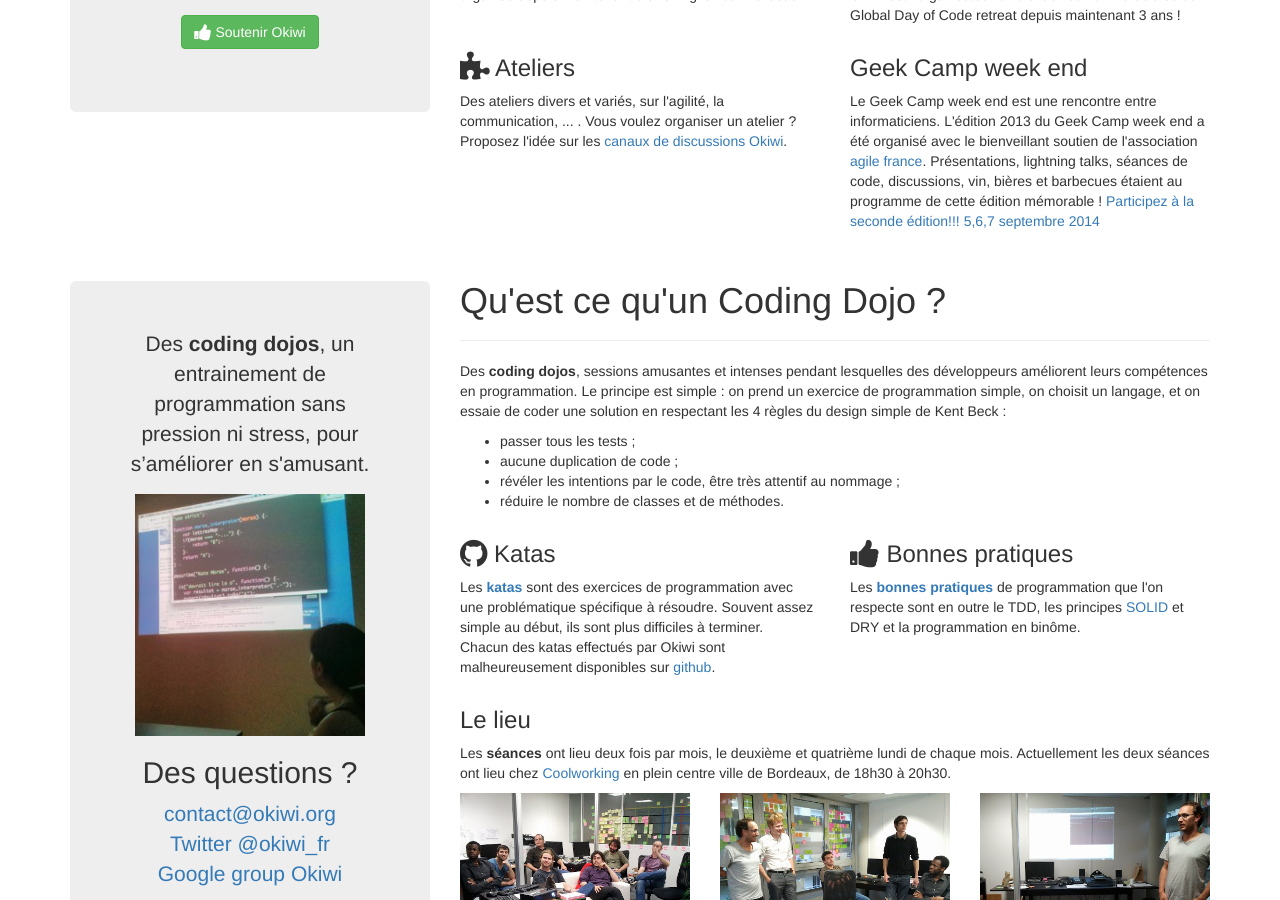
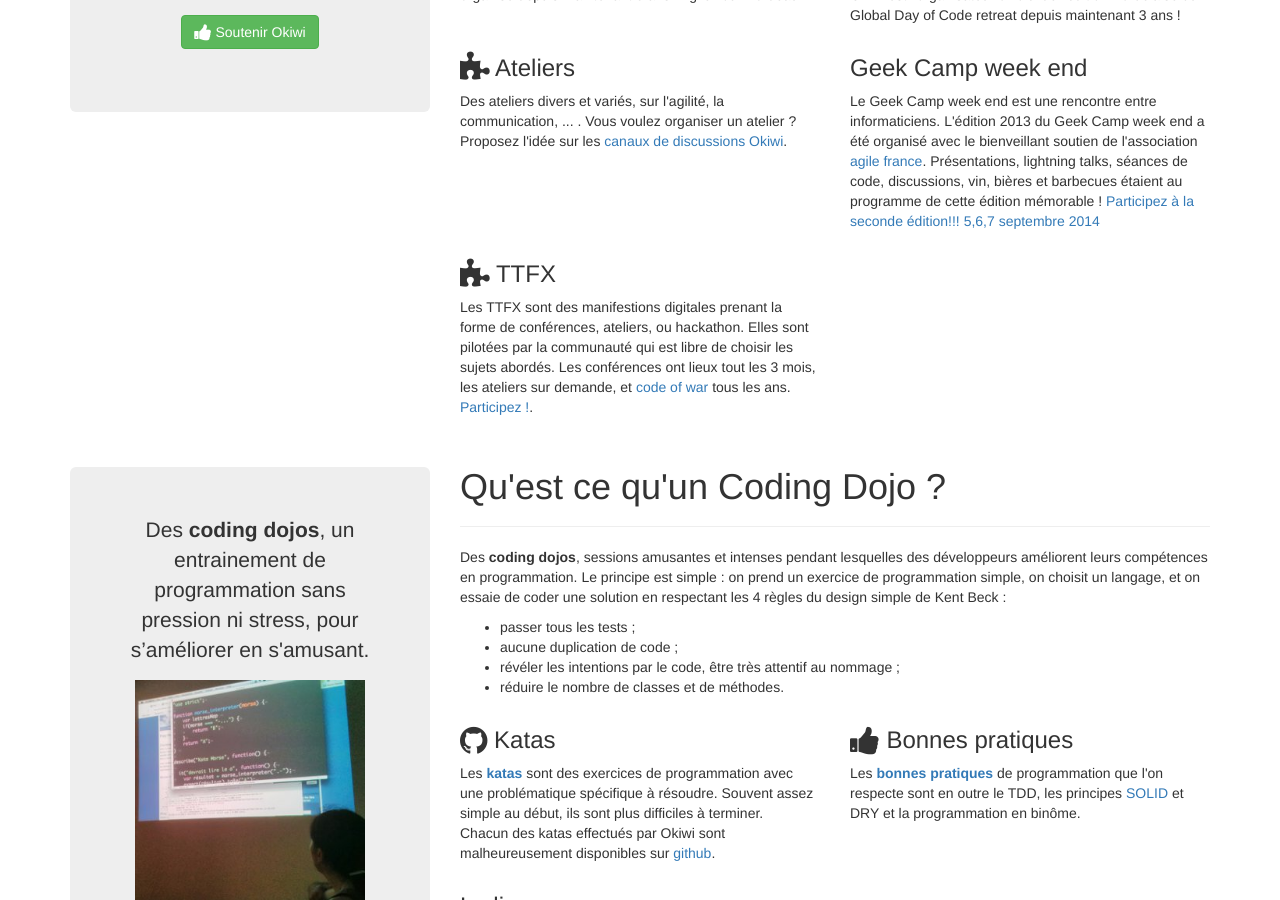
Before and after one commit to okiwi/okiwi.org, a Jekyll site: the page built from index.html, in a window 1280 px wide and 900 px high, scrolled down 570 px. Built offline with Jekyll 4.4.1, drawn with Linux system fonts in a browser that asks for light colours; nearby versions of some CDN libraries; Markdown is read by kramdown in place of the engine named in the settings.

Commit message:
Update index.html
Ajouté description des TTFX

```diff
--- a/index.html
+++ b/index.html
@@ -111,6 +111,22 @@ title: Okiwi
                     cette édition mémorable&nbsp;!
                     <a href="/geek-camp/">Participez à la seconde édition!!! 5,6,7 septembre 2014</a>
                 </p>
+
+            </div>
+        </div>
+        <div class="row">
+            <div class="col-sm-6">
+                <h3><i class="fa fa-puzzle-piece fa-lg"></i> TTFX</h3>
+
+                <p>
+                    Les TTFX sont des manifestions digitales prenant la forme de conférences, ateliers, ou hackathon.
+                    Elles sont pilotées par la communauté qui est libre de choisir les sujets abordés.
+                    Les conférences ont lieux tout les 3 mois, les ateliers sur demande, et <a href="http:www.codeofwar.net">code of war</a> tous les ans.
+                    <a href="http:www.ttfx.fr">Participez !</a>.
+                </p>
+
+            </div>
+            <div class="col-sm-6">
 
             </div>
         </div>
```
